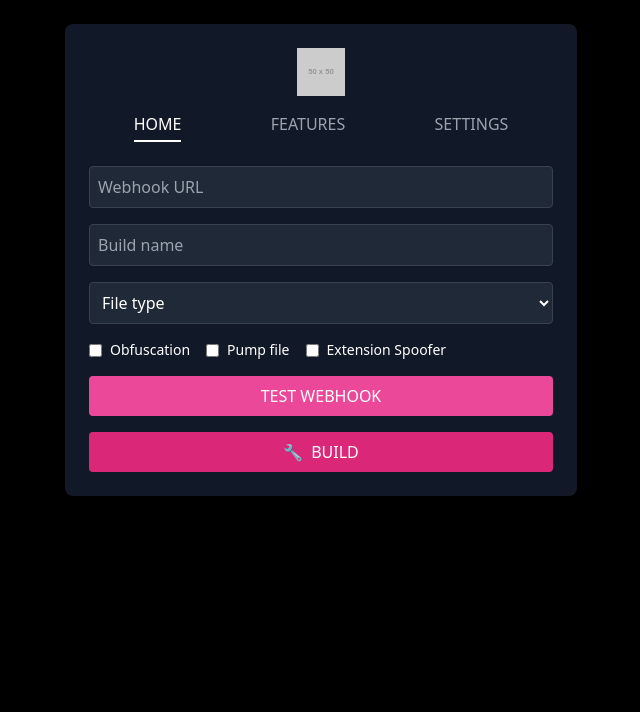
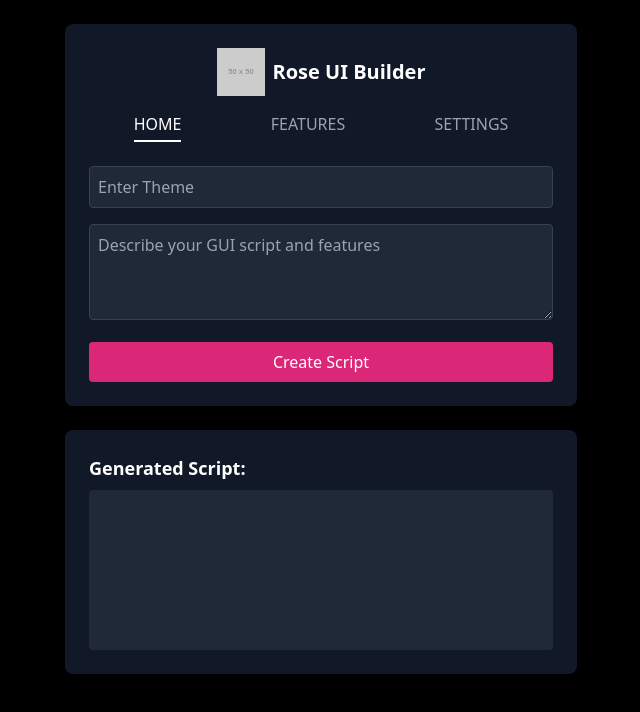
Before and after one commit to sourpants13/rose, a plain HTML site: page index.html in a window 1280 px wide. Shown: the whole page, without its empty margins (319-959 px from the left). Drawn offline with nearby package versions, Linux system fonts and the light colour scheme; placeholder pictures from the web are drawn by us.

Commit message:
Update index.html

```diff
--- a/index.html
+++ b/index.html
@@ -8,8 +8,9 @@
 </head>
 <body class="bg-black text-white flex flex-col items-center p-6">
     <div class="w-full max-w-lg bg-gray-900 p-6 rounded-lg shadow-lg">
-        <div class="flex justify-center mb-4">
-            <img src="https://via.placeholder.com/50" alt="Rose" class="h-12">
+        <div class="flex justify-center items-center mb-4">
+            <img src="https://via.placeholder.com/50" alt="Rose" class="h-12 mr-2">
+            <h1 class="text-xl font-bold">Rose UI Builder</h1>
         </div>
         <nav class="flex justify-around text-gray-400 mb-6">
             <a href="#" class="text-white border-b-2 border-white pb-1">HOME</a>
@@ -17,21 +18,21 @@
             <a href="#" class="hover:text-white">SETTINGS</a>
         </nav>
         <div class="space-y-4">
-            <input type="text" placeholder="Webhook URL" class="w-full p-2 rounded bg-gray-800 border border-gray-700 text-white">
-            <input type="text" placeholder="Build name" class="w-full p-2 rounded bg-gray-800 border border-gray-700 text-white">
-            <select class="w-full p-2 rounded bg-gray-800 border border-gray-700 text-white">
-                <option>File type</option>
-            </select>
-            <div class="flex items-center space-x-4 text-sm">
-                <label class="flex items-center"><input type="checkbox" class="mr-2"> Obfuscation</label>
-                <label class="flex items-center"><input type="checkbox" class="mr-2"> Pump file</label>
-                <label class="flex items-center"><input type="checkbox" class="mr-2"> Extension Spoofer</label>
-            </div>
-            <button class="w-full bg-pink-500 py-2 rounded text-white">TEST WEBHOOK</button>
-            <button class="w-full bg-pink-600 py-2 rounded text-white flex justify-center items-center">
-                <span class="mr-2">🔧</span> BUILD
-            </button>
+            <input type="text" placeholder="Enter Theme" class="w-full p-2 rounded bg-gray-800 border border-gray-700 text-white">
+            <textarea placeholder="Describe your GUI script and features" class="w-full p-2 rounded bg-gray-800 border border-gray-700 text-white h-24"></textarea>
+            <button id="generateScript" class="w-full bg-pink-600 py-2 rounded text-white">Create Script</button>
         </div>
     </div>
+    <div class="w-full max-w-lg bg-gray-900 p-6 rounded-lg shadow-lg mt-6">
+        <h2 class="text-lg font-bold mb-2">Generated Script:</h2>
+        <pre id="scriptOutput" class="bg-gray-800 p-4 rounded text-white h-40 overflow-auto"></pre>
+    </div>
+    <script>
+        document.getElementById("generateScript").addEventListener("click", function() {
+            let theme = document.querySelector("input").value;
+            let content = document.querySelector("textarea").value;
+            document.getElementById("scriptOutput").textContent = `Theme: ${theme}\nContent: ${content}\n// Generated script will appear here`;
+        });
+    </script>
 </body>
 </html>
```
